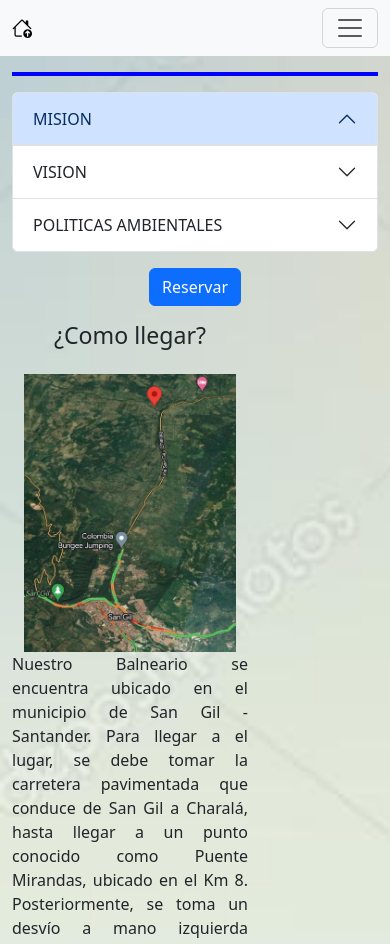
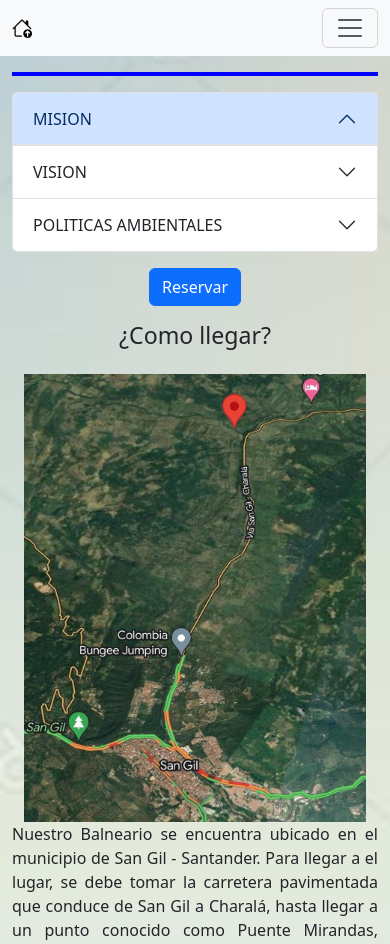
Before and after one commit to jeissonstewen/web-con-bootstrap, a plain HTML site: page pages/llegar.html in a window 390 px wide. Shown: the part 153-1097 px from the top of the page. Drawn offline with nearby package versions, Linux system fonts and the light colour scheme.

Commit message:
añadido responsividad a reservar.html

```diff
--- a/pages/llegar.html
+++ b/pages/llegar.html
@@ -136,9 +136,9 @@
                 </div>
 
             </div>
-            <div class="col-8">
+            <div class="col-xxl-8 col-xl-8 col-lg-8 col-md-8 col-sm-12 col-xs-12">
                 <div class="row col text-center d-flex justify-content-center">
-                    <div class="col-12 p-3 text-wrap">
+                    <div class="col-12 p-3">
                         <h3>¿Como llegar?</h3>
                     </div>
                     <div class="row col-xxl-6 col-xl-6 col-lg-6 col-md-12 col-sm-12 col-xs-12">
```
Also changed, not shown: pages/reservar.html (+1 -1 lines).
